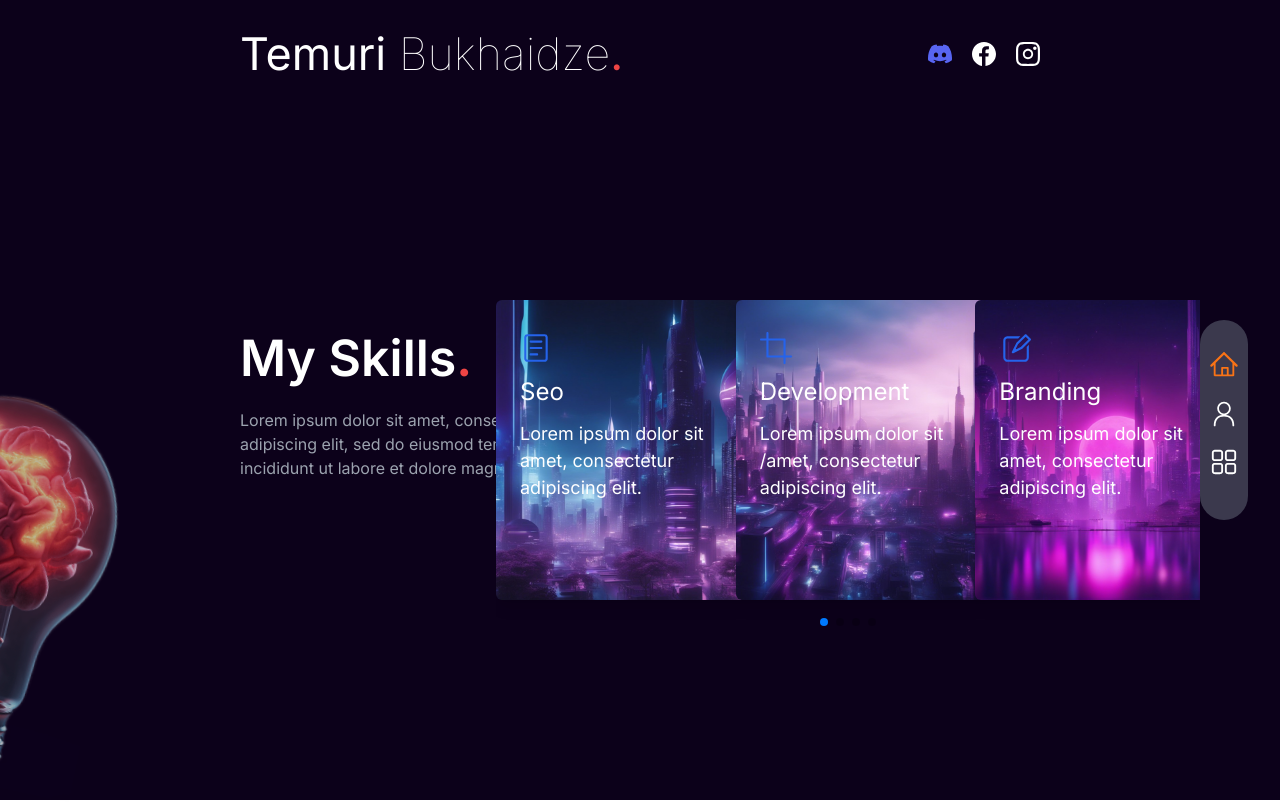
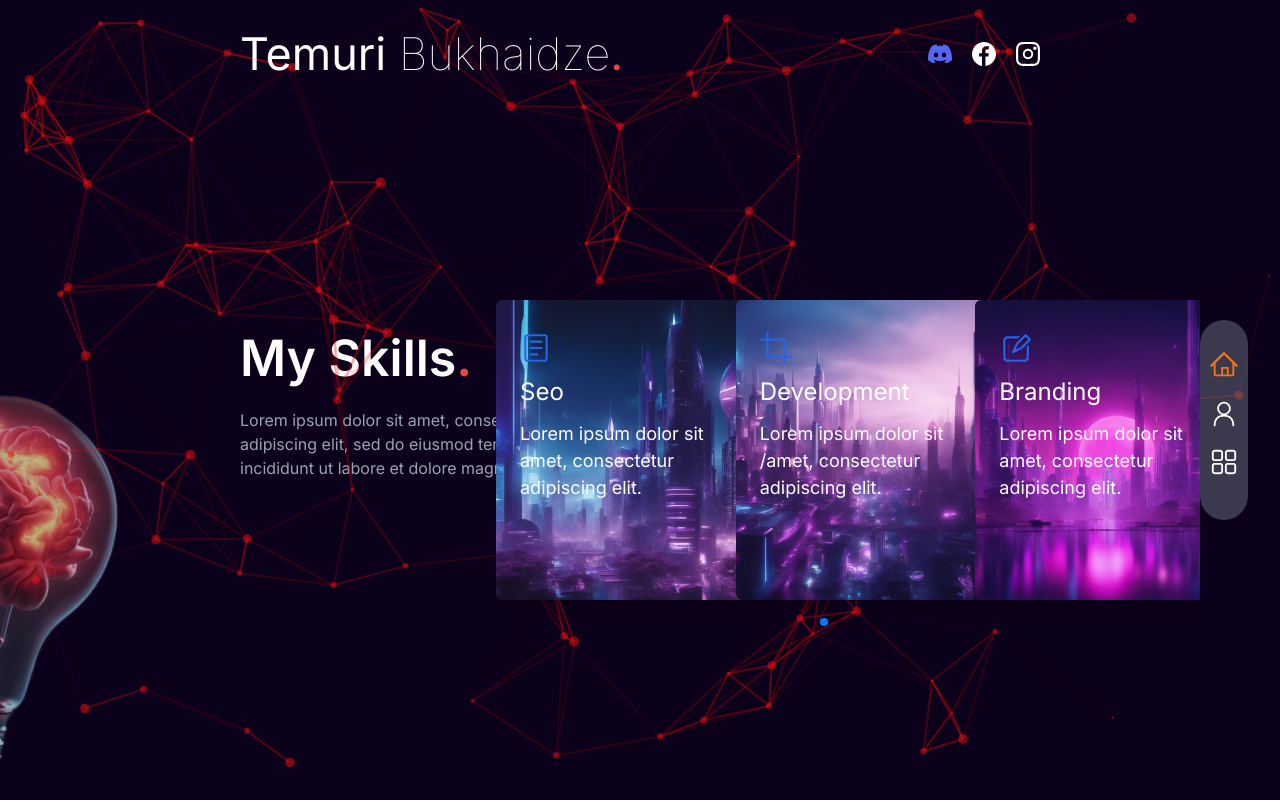
Before and after one commit to TBukhaidze/next-ts-project, a Next.js app: page /about-me in a window 1280 px wide. Built offline with nearby package versions, Linux system fonts and the light colour scheme.

Commit message:
added Particle to all pages

```diff
--- a/app/layout.tsx
+++ b/app/layout.tsx
@@ -3,6 +3,7 @@ import "./globals.css";
 import type { Metadata } from "next";
 import { Inter } from "next/font/google";
 import Sidebar from "@/components/Sidebar";
+import Particle from "@/components/Particle";
 
 const inter = Inter({ subsets: ["latin"] });
 
@@ -21,6 +22,9 @@ export default function RootLayout({
       <body className={inter.className}>
         <Navbar />
         <Sidebar />
+        <div className="absolute right-0 top-0 h-full w-[100%] z-[1]">
+          <Particle />
+        </div>
         {children}
       </body>
     </html>
--- a/app/page.tsx
+++ b/app/page.tsx
@@ -1,12 +1,8 @@
-import Particle from "@/components/Particle";
 import Image from "next/image";
 
 export default function Home() {
   return (
     <main className="flex items-center h-screen relative bg-cover bg-[url('/assets/bg-explosion.png')]">
-      <div className="absolute right-0 top-0 h-full w-[100%] z-[2]">
-        <Particle />
-      </div>
       <div className="absolute right-10 md:right-40 bottom-0 z-[10]">
         <Image
           src="/assets/MoustacheMan.png"
--- a/components/ServiceSlider.tsx
+++ b/components/ServiceSlider.tsx
@@ -6,8 +6,7 @@ import "swiper/css/pagination";
 import "swiper/css/free-mode";
 
 import { FreeMode, Pagination } from "swiper/modules";
-import { ProImages, ProImages2, ServiceData } from "@/constants";
-import Image from "next/image";
+import { ServiceData } from "@/constants";
 
 const ServiceSlider = () => {
   return (
```
